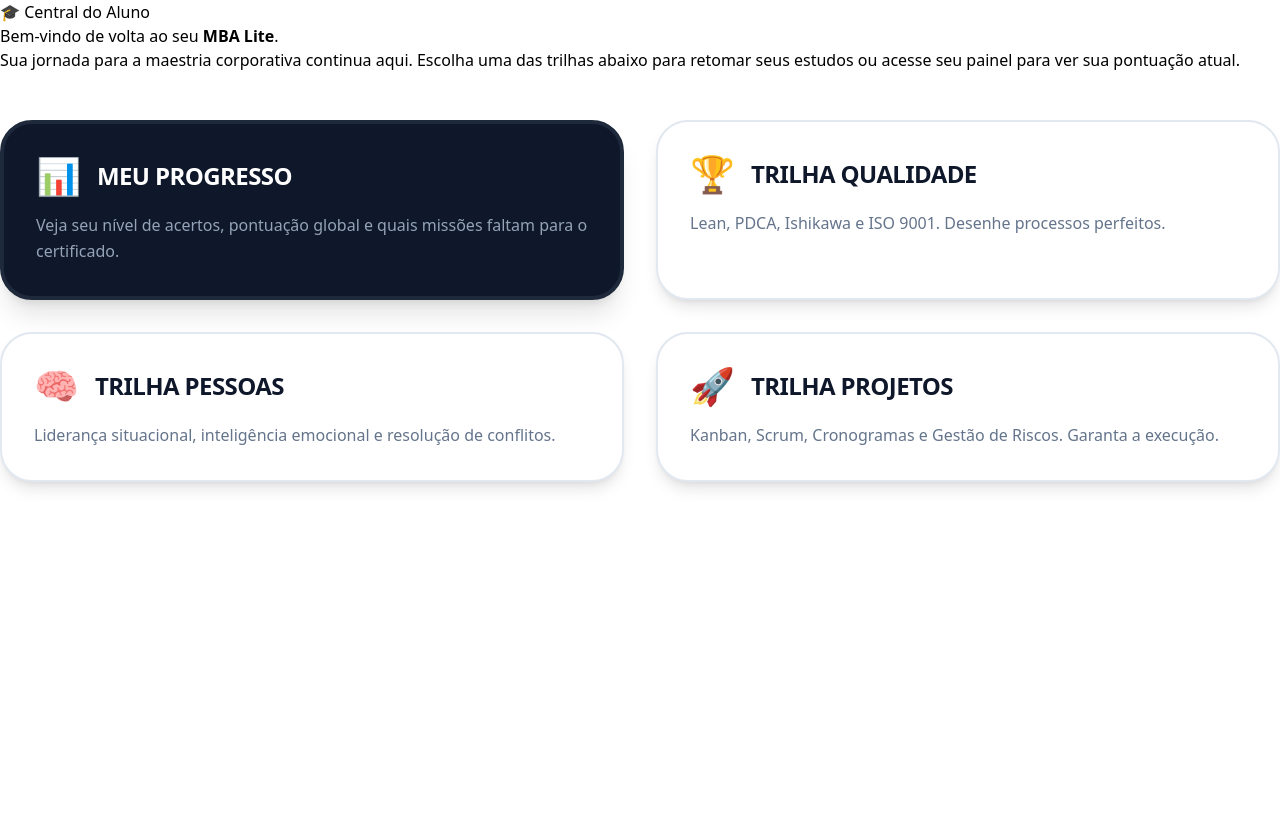
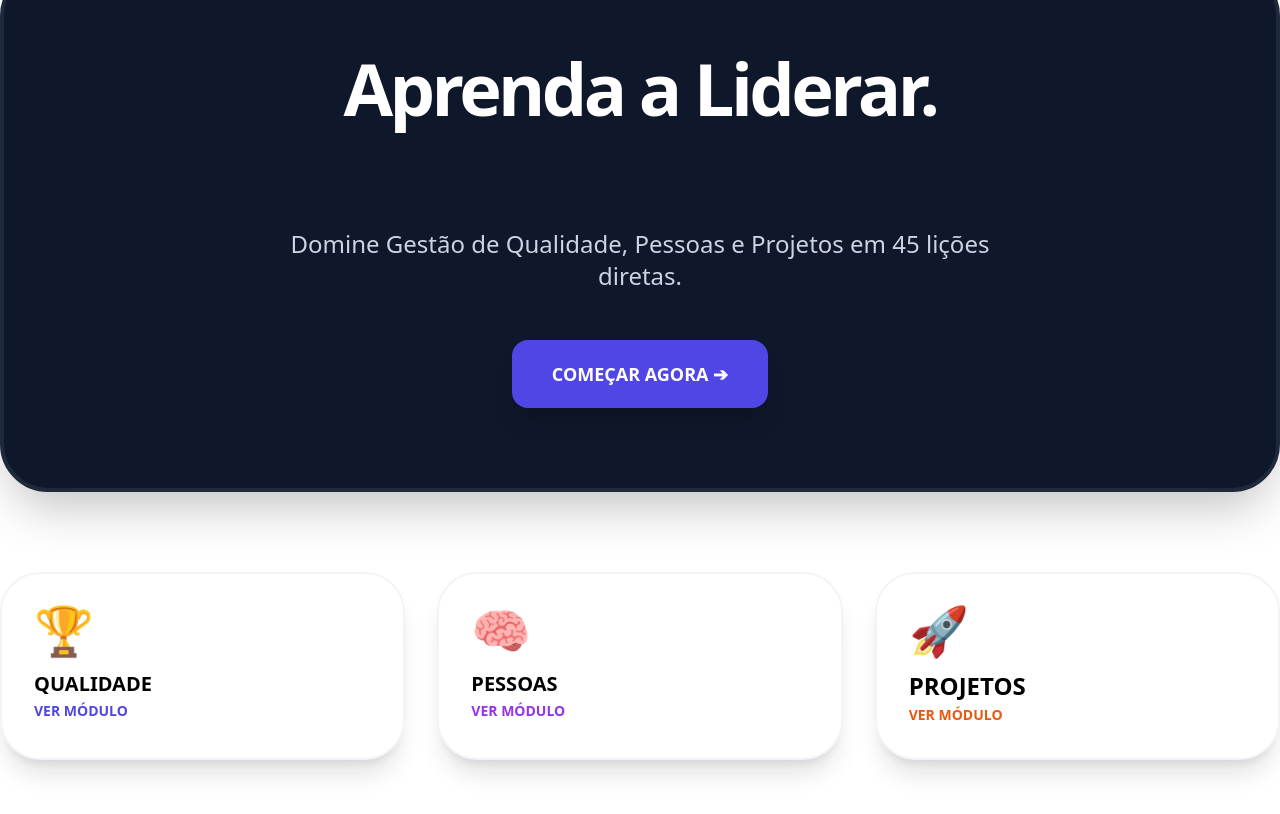
Before and after one commit to danub-io/mbalite, a Next.js app: page / in a window 1280 px wide. Shown: the top 814 px of the page. Built offline with nearby package versions, Linux system fonts and the light colour scheme.

Commit message:
Fix: Visual corrigido e LP na página inicial

```diff
--- a/next.config.js
+++ b/next.config.js
@@ -7,6 +7,7 @@
   ...withNextra(),
   output: 'export',
   basePath: '/mbalite',
+  assetPrefix: '/mbalite',
   images: {
     unoptimized: true,
   },
--- /dev/null
+++ b/pages/central.mdx
@@ -0,0 +1,10 @@
+# 🎓 Central do Aluno
+
+Bem-vindo ao seu ambiente de estudos. Escolha uma trilha para continuar:
+
+<div className="grid grid-cols-1 md:grid-cols-2 gap-8 mt-12">
+  <a href="/painel" className="block bg-slate-900 text-white p-8 rounded-[2rem] shadow-xl">
+    <div className="text-4xl mb-4">📊</div>
+    <h3 className="text-2xl font-black uppercase m-0">Meu Progresso</h3>
+  </a>
+</div>
--- a/pages/index.mdx
+++ b/pages/index.mdx
@@ -1,53 +1,45 @@
-# 🎓 Central do Aluno
+---
+title: MBA Lite - Acelere sua Carreira
+---
 
-Bem-vindo de volta ao seu **MBA Lite**.
+<div className="w-full font-sans -mt-8">
 
-Sua jornada para a maestria corporativa continua aqui. Escolha uma das trilhas abaixo para retomar seus estudos ou acesse seu painel para ver sua pontuação atual.
+  {/* HERO SECTION */}
+  <div className="bg-slate-900 rounded-[3rem] p-10 md:p-20 text-center shadow-2xl mb-20 relative overflow-hidden border-4 border-slate-800">
+    <div className="relative z-10">
+      <h1 className="text-5xl md:text-7xl font-black text-white tracking-tighter mb-8 leading-tight">
+        Aprenda a Liderar. <br/>
+        <span className="text-transparent bg-clip-text bg-gradient-to-r from-indigo-400 via-purple-400 to-orange-400">
+          Sem Burocracia.
+        </span>
+      </h1>
+      <div className="text-xl md:text-2xl text-slate-300 max-w-3xl mx-auto mb-12 font-medium">
+        Domine Gestão de Qualidade, Pessoas e Projetos em 45 lições diretas.
+      </div>
+      <div className="flex gap-4 justify-center">
+        <a href="/central" className="bg-indigo-600 text-white font-black text-lg py-5 px-10 rounded-2xl shadow-xl hover:scale-105 transition-all uppercase">
+          Começar Agora ➔
+        </a>
+      </div>
+    </div>
+  </div>
 
-<div className="grid grid-cols-1 md:grid-cols-2 gap-8 mt-12">
-
-  {/* Card Painel */}
-  <a href="/painel" className="block bg-slate-900 text-white p-8 rounded-[2rem] shadow-xl border-4 border-slate-800 hover:scale-[1.02] transition-transform">
-    <div className="flex items-center gap-4 mb-4">
-      <div className="text-4xl">📊</div>
-      <h3 className="text-2xl font-black uppercase tracking-tight m-0">Meu Progresso</h3>
+  {/* TRILHAS */}
+  <div className="grid grid-cols-1 md:grid-cols-3 gap-8 mb-20">
+    <div className="bg-white dark:bg-slate-900 p-8 rounded-[2.5rem] shadow-xl border-2 border-slate-100 dark:border-slate-800">
+      <div className="text-5xl mb-4">🏆</div>
+      <h3 className="text-xl font-black uppercase">Qualidade</h3>
+      <a href="/qualidade/mentalidade" className="text-indigo-600 font-bold uppercase text-sm">Ver Módulo</a>
     </div>
-    <div className="text-slate-400 font-medium leading-relaxed m-0">
-      Veja seu nível de acertos, pontuação global e quais missões faltam para o certificado.
+    <div className="bg-white dark:bg-slate-900 p-8 rounded-[2.5rem] shadow-xl border-2 border-slate-100 dark:border-slate-800">
+      <div className="text-5xl mb-4">🧠</div>
+      <h3 className="text-xl font-black uppercase">Pessoas</h3>
+      <a href="/pessoas/lideranca" className="text-purple-600 font-bold uppercase text-sm">Ver Módulo</a>
     </div>
-  </a>
-
-  {/* Card Qualidade */}
-  <a href="/qualidade/mentalidade" className="block bg-white dark:bg-slate-900 p-8 rounded-[2rem] shadow-lg border-2 border-slate-200 dark:border-slate-800 hover:border-indigo-500 transition-colors">
-    <div className="flex items-center gap-4 mb-4">
-      <div className="text-4xl">🏆</div>
-      <h3 className="text-2xl font-black text-slate-900 dark:text-white uppercase tracking-tight m-0">Trilha Qualidade</h3>
+    <div className="bg-white dark:bg-slate-900 p-8 rounded-[2.5rem] shadow-xl border-2 border-slate-100 dark:border-slate-800">
+      <div className="text-5xl mb-4">🚀</div>
+      <h3 className="text-2xl font-black uppercase">Projetos</h3>
+      <a href="/projetos/introducao" className="text-orange-600 font-bold uppercase text-sm">Ver Módulo</a>
     </div>
-    <div className="text-slate-500 dark:text-slate-400 font-medium leading-relaxed m-0">
-      Lean, PDCA, Ishikawa e ISO 9001. Desenhe processos perfeitos.
-    </div>
-  </a>
-
-  {/* Card Pessoas */}
-  <a href="/pessoas/lideranca" className="block bg-white dark:bg-slate-900 p-8 rounded-[2rem] shadow-lg border-2 border-slate-200 dark:border-slate-800 hover:border-purple-500 transition-colors">
-    <div className="flex items-center gap-4 mb-4">
-      <div className="text-4xl">🧠</div>
-      <h3 className="text-2xl font-black text-slate-900 dark:text-white uppercase tracking-tight m-0">Trilha Pessoas</h3>
-    </div>
-    <div className="text-slate-500 dark:text-slate-400 font-medium leading-relaxed m-0">
-      Liderança situacional, inteligência emocional e resolução de conflitos.
-    </div>
-  </a>
-
-  {/* Card Projetos */}
-  <a href="/projetos/introducao" className="block bg-white dark:bg-slate-900 p-8 rounded-[2rem] shadow-lg border-2 border-slate-200 dark:border-slate-800 hover:border-orange-500 transition-colors">
-    <div className="flex items-center gap-4 mb-4">
-      <div className="text-4xl">🚀</div>
-      <h3 className="text-2xl font-black text-slate-900 dark:text-white uppercase tracking-tight m-0">Trilha Projetos</h3>
-    </div>
-    <div className="text-slate-500 dark:text-slate-400 font-medium leading-relaxed m-0">
-      Kanban, Scrum, Cronogramas e Gestão de Riscos. Garanta a execução.
-    </div>
-  </a>
-
+  </div>
 </div>
```
Also changed, not shown: pages/_meta.json (+6 -1 lines).
